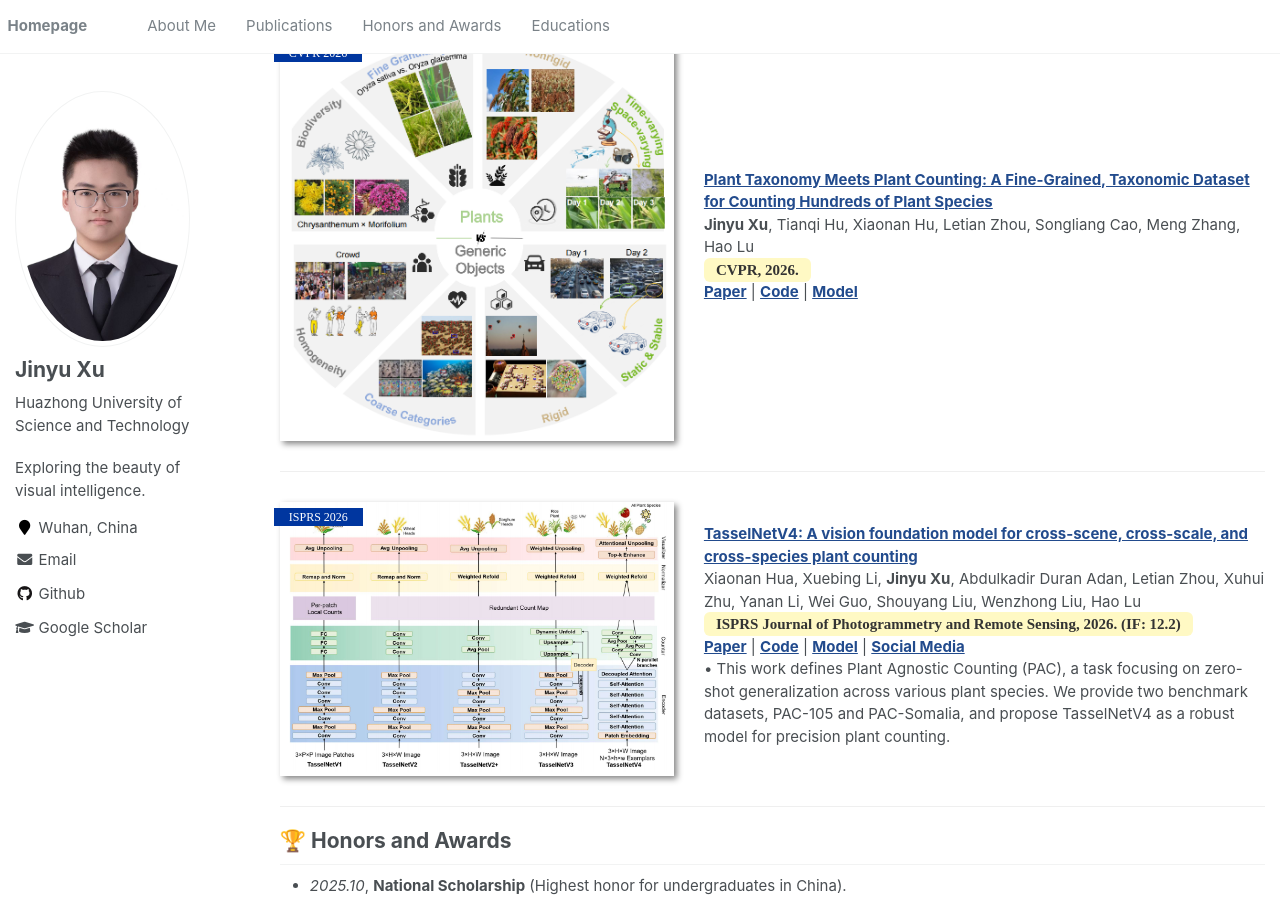
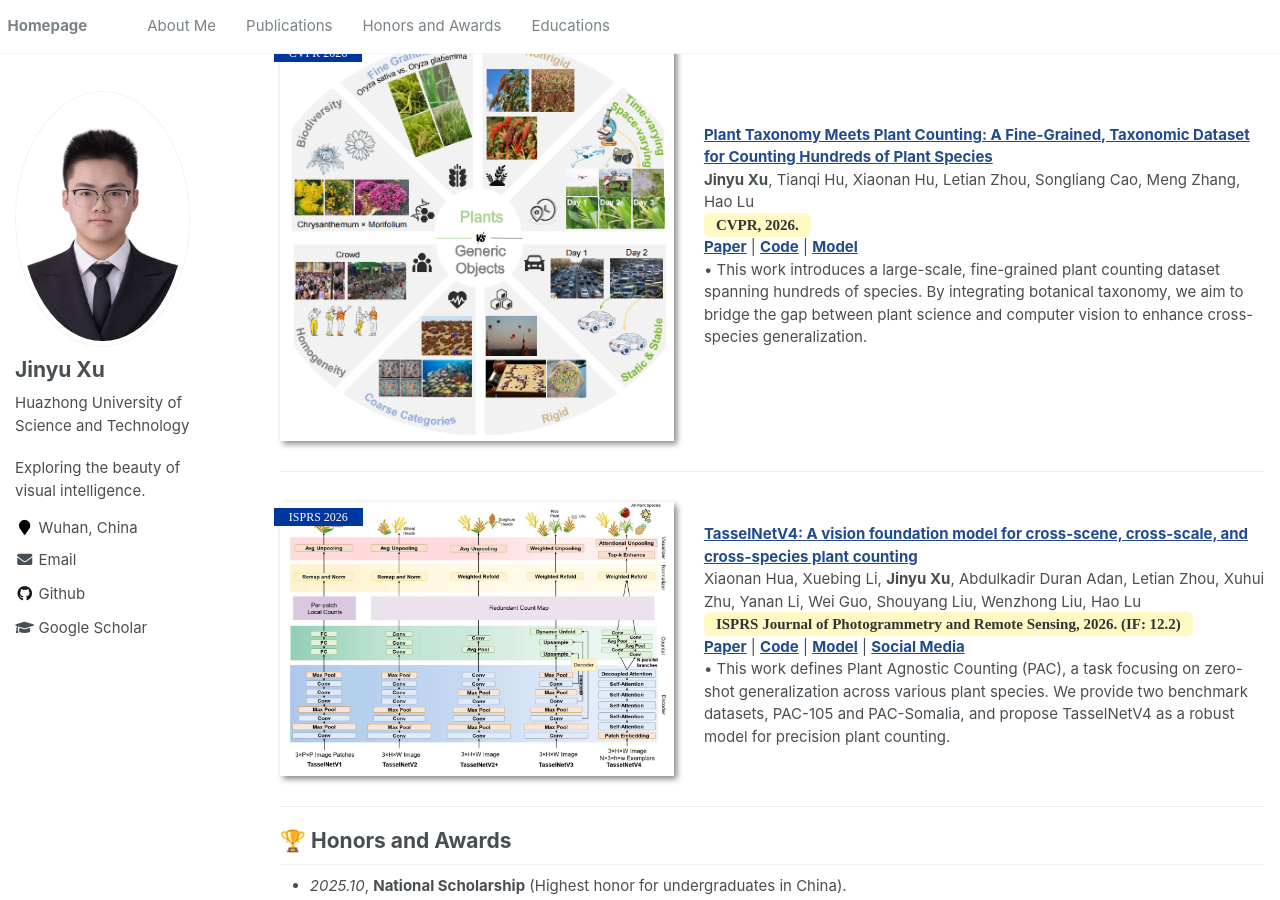
Before and after one commit to xu-jinyu/xu-jinyu.github.io, a Jekyll site: the page built from _pages/about.md, in a window 1280 px wide and 900 px high, scrolled down 361 px. Built offline with Jekyll 4.4.1, drawn with Linux system fonts in a browser that asks for light colours.

Commit message:
update contents

```diff
--- a/_pages/about.md
+++ b/_pages/about.md
@@ -44,7 +44,7 @@ Please feel free to reach out via **jinyu_xu@hust.edu.cn** for any academic exch
 **Jinyu Xu**, Tianqi Hu, Xiaonan Hu, Letian Zhou, Songliang Cao, Meng Zhang, Hao Lu \\
 <span style="background-color: #fff9c4; color: #333; padding: 4px 12px; border-radius: 6px; font-weight: bold; font-family: 'Times New Roman', Times, serif;">CVPR, 2026.</span> \\
 [**Paper**](#) | [**Code**](#) | [**Model**](#) \\
-<!-- &#8226; This work introduces a large-scale, fine-grained plant counting dataset spanning hundreds of species. By integrating botanical taxonomy, we aim to bridge the gap between plant science and computer vision to enhance cross-species generalization. -->
+&#8226; This work introduces a large-scale, fine-grained plant counting dataset spanning hundreds of species. By integrating botanical taxonomy, we aim to bridge the gap between plant science and computer vision to enhance cross-species generalization.
 </div>
 </div>
 
```
